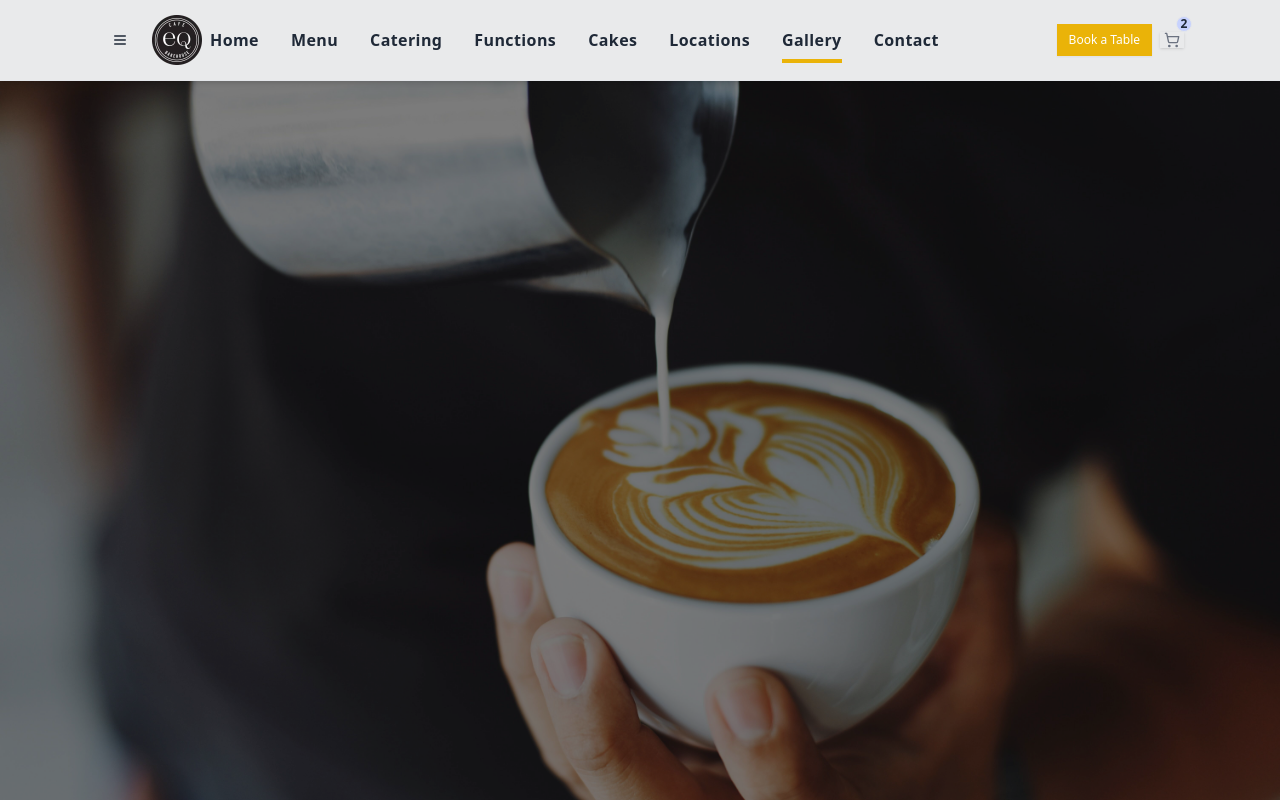
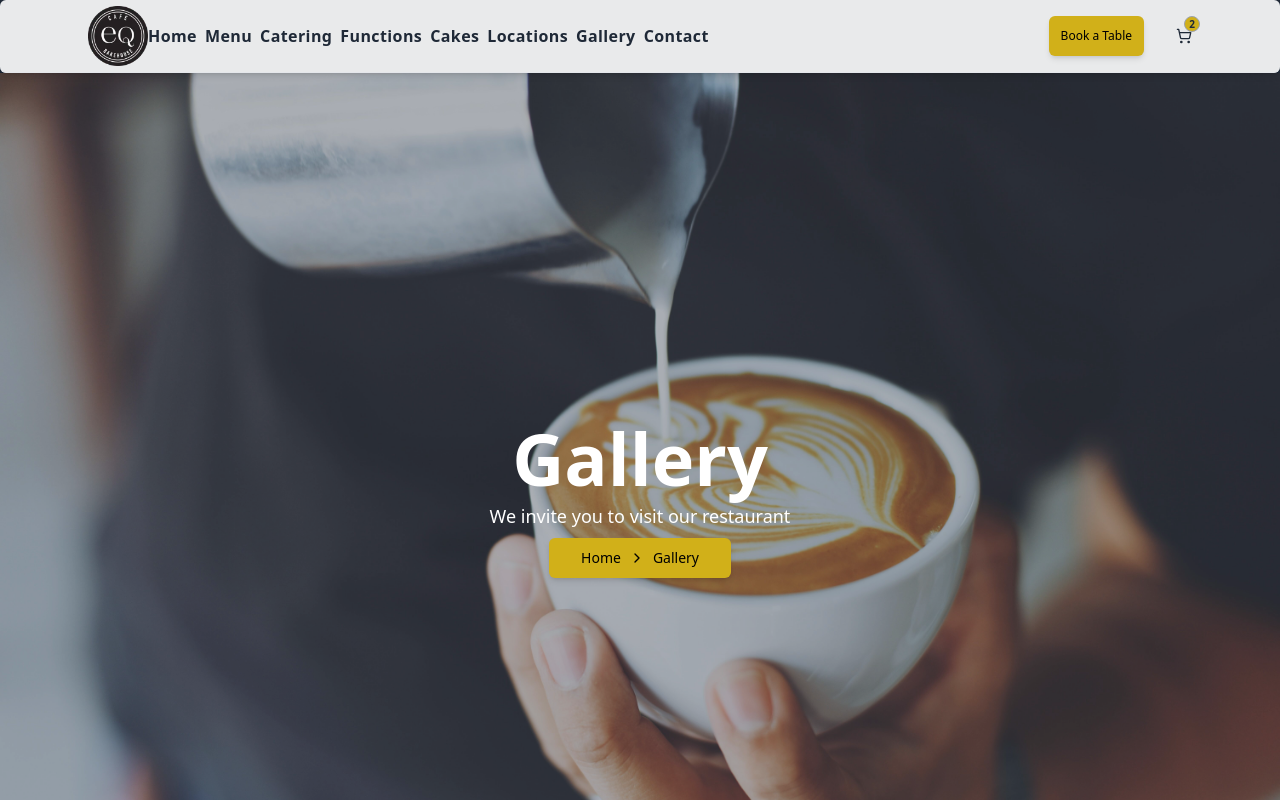
Before and after one commit to bjadhs/eq_cafe, a Next.js app: page /gallery in a window 1280 px wide. Shown: the top 800 px of the page. Built offline with nearby package versions, Linux system fonts and the light colour scheme.

Commit message:
Small-small fix in header and banner

```diff
--- a/app/layout.tsx
+++ b/app/layout.tsx
@@ -27,7 +27,7 @@ export default function RootLayout({
       >
         <Navbar />
         <Banner />
-        <div className='max-width-7xl mx-auto bg-green-300'>{children}</div>
+        <div className='max-width-7xl mx-auto'>{children}</div>
       </body>
     </html>
   );
--- a/components/shared/Banner.tsx
+++ b/components/shared/Banner.tsx
@@ -2,7 +2,10 @@
 
 import Image from 'next/image';
 import { usePathname } from 'next/navigation';
+
 import { menuItems } from '@/lib/menu_items';
+import { Button } from '../ui/button';
+import { ChevronRight } from 'lucide-react';
 
 const Banner = () => {
   const pathname = usePathname();
@@ -11,20 +14,27 @@ const Banner = () => {
   const subtitle =
     path?.subtitle ?? 'Functions and catering perfectly crafted for you.';
   return (
-    <section className='relative width-full h-100vh mx-auto'>
+    <section className='relative max-w-full h-100vh mx-auto'>
       <Image
-        className='object-cover brightness-50'
+        className='object-contain '
         src='/coffee-banner.jpg'
         alt='Banner'
-        width='1920'
-        height='1080'
-        priority
+        width='6016'
+        height='4016'
       />
-      <div className='absolute left-0 right-0 max-w-3xl mx-auto flex flex-col justify-center items-center'>
-        <h1 className='text-3xl lg:text-7xl font-extrabold text-white'>
+
+      <div className='absolute  top-0 left-0 right-0 w-full h-full px-8 mx-auto bg-gray-700/40 flex flex-col justify-center items-center text-center gap-2'>
+        <h1 className='text-md  lg:text-7xl font-extrabold text-white'>
           {title}
         </h1>
         <p className='text-sm lg:text-lg font-thin'>{subtitle}</p>
+        <Button size='lg' variant='route'>
+          <span onClick={() => (window.location.href = '/')}>Home</span>
+          <ChevronRight size={24} />
+          <span onClick={() => (window.location.href = `/${path?.path}`)}>
+            {path?.name}
+          </span>
+        </Button>
       </div>
     </section>
   );
--- a/components/shared/BookTableDialog.tsx
+++ b/components/shared/BookTableDialog.tsx
@@ -27,7 +27,6 @@ type ReservationData = {
 };
 
 const BookTableDialog = () => {
-  //   const [isOpen, setIsOpen] = useState(false);
   const [name, setName] = useState('');
   const [email, setEmail] = useState('');
   const [phone, setPhone] = useState('');
@@ -51,7 +50,7 @@ const BookTableDialog = () => {
     >
       <Dialog>
         <DialogTrigger asChild>
-          <Button size='sm' className='rounder-full' variant='secondary'>
+          <Button size='sm' variant='secondary'>
             Book a Table
           </Button>
         </DialogTrigger>
--- /dev/null
+++ b/components/shared/MenuItem.tsx
@@ -0,0 +1,36 @@
+import { menuItems } from '@/lib/menu_items';
+import { cn } from '@/lib/utils';
+import NavLink from 'next/link';
+// import { usePathname } from 'next/navigation';
+
+type MenuItemProps = {
+  isMobile: boolean;
+  setIsOpen: (isOpen: boolean) => void;
+};
+
+const MenuItem = ({ isMobile, setIsOpen }: MenuItemProps) => {
+  //   const pathname = usePathname();
+
+  return (
+    <ul
+      className={cn(
+        isMobile ? 'mt-6 flex flex-col' : 'hidden lg:flex lg:flex-1',
+        'gap-2'
+      )}
+    >
+      {menuItems.map((item) => (
+        <li key={item.name}>
+          <NavLink
+            onClick={() => setIsOpen(false)}
+            href={item.path}
+            className='font-semibold pb-2 tracking-wide capitalize hover:scale-150 hover:border-b-4  hover:border-[#D1B019]'
+          >
+            {item.name}
+          </NavLink>
+        </li>
+      ))}
+    </ul>
+  );
+};
+
+export default MenuItem;
--- a/components/shared/Navbar.tsx
+++ b/components/shared/Navbar.tsx
@@ -1,10 +1,8 @@
 'use client';
 
-import { usePathname } from 'next/navigation';
 import NavLink from 'next/link';
 import Image from 'next/image';
 import { Menu, ShoppingCart } from 'lucide-react';
-import { menuItems } from '@/lib/menu_items';
 import eq from '@/public/eq.png'; // Ensure this path is correct
 import { Button } from '@/components/ui/button';
 
@@ -17,24 +15,45 @@ import {
   SheetTitle,
 } from '@/components/ui/sheet';
 import { useState } from 'react';
+import MenuItem from './MenuItem';
 
 const Header = () => {
-  const pathname = usePathname();
   const [isOpen, setIsOpen] = useState(false);
+  const [count, setCount] = useState(2);
+  const handleIncrement = () => setCount(count + 1);
 
   return (
     <header className='sticky top-0 z-50 border-b rounded-md bg-white/90 backdrop-blur p-4 shadow-md mx-auto max-width-2xl text-gray-800'>
-      <nav className='mx-auto max-w-6xl h-12 flex justify-between items-center px-4 sm:px-6 lg:px-8'>
+      <nav className='mx-auto max-w-6xl h-10 flex justify-between items-center px-2 sm:px-4 lg:px-6'>
+        <NavLink href='/'>
+          <Image src={eq} alt='EQ' width={60} height={60} />
+        </NavLink>
+
+        <MenuItem isMobile={false} setIsOpen={setIsOpen} />
+
+        <div className='flex items-center gap-8'>
+          <BookTableDialog />
           <div className='flex items-center gap-2'>
+            <Button
+              className='relative'
+              size='xs'
+              variant='ghost'
+              onClick={handleIncrement}
+            >
+              <ShoppingCart size='xs' />
+              <span className='absolute -top-3 -right-2 h-4 w-4 flex items-center justify-center bg-[#D1B019] border border-gray-400 rounded-full text-[10px] font-semibold text-gray-800'>
+                {count}
+              </span>
+            </Button>
             <Sheet open={isOpen} onOpenChange={() => setIsOpen(!isOpen)}>
               <SheetTrigger asChild>
-              <Button variant='ghost' className=''>
-                <Menu className='h-6 w-6' />
+                <Button size='xs' variant='ghost' className='flex lg:hidden'>
+                  <Menu />
                 </Button>
               </SheetTrigger>
               <SheetContent
                 side='left'
-              className='w-[300px] sm:w-[400px] bg-yellow-300 text-gray-700'
+                className='w-[300px] sm:w-[400px] bg-[#D1B019]/80 text-gray-700'
               >
                 <SheetHeader>
                   <SheetTitle>
@@ -43,54 +62,10 @@ const Header = () => {
                     </NavLink>
                   </SheetTitle>
                 </SheetHeader>
-              <ul className='mt-6 flex flex-col gap-4'>
-                {menuItems.map((item) => (
-                  <li key={item.name} className='inline-block mx-2'>
-                    <NavLink
-                      onClick={() => setIsOpen(false)}
-                      href={item.path}
-                      className={`font-bold pb-2 tracking-wide hover:scale-150 hover:border-b-4  hover:border-yellow-400 active:border-yellow-400 ${
-                        pathname === item.path
-                          ? 'border-b-4 border-yellow-500'
-                          : ''
-                      }`}
-                    >
-                      {item.name}
-                    </NavLink>
-                  </li>
-                ))}
-              </ul>
+                <MenuItem isMobile={true} setIsOpen={setIsOpen} />
               </SheetContent>
             </Sheet>
-          <NavLink href='/'>
-            <Image src={eq} alt='EQ' width={50} height={50} />
-          </NavLink>
           </div>
-
-        <ul className='hidden lg:flex lg:flex-1 gap-4'>
-          {menuItems.map((item) => (
-            <li key={item.name} className='inline-block mx-2'>
-              <NavLink
-                href={item.path}
-                className={`font-bold pb-2 tracking-wide hover:scale-150 hover:border-b-4  hover:border-yellow-400 active:border-yellow-400 ${
-                  pathname === item.path ? 'border-b-4 border-yellow-500' : ''
-                }`}
-              >
-                {item.name}
-              </NavLink>
-            </li>
-          ))}
-        </ul>
-
-        <div className='relative flex items-center gap-2'>
-          <BookTableDialog />
-
-          <Button size='xs'>
-            <ShoppingCart className=' text-gray-500' size={32} />
-            <span className='absolute -top-2 -right-2 h-4 w-4 flex items-center justify-center bg-indigo-200 border rounded-full text-xs font-bold text-gray-800'>
-              2
-            </span>
-          </Button>
         </div>
       </nav>
     </header>
--- a/components/ui/button.tsx
+++ b/components/ui/button.tsx
@@ -15,17 +15,17 @@ const buttonVariants = cva(
           'bg-destructive text-destructive-foreground shadow-sm hover:bg-destructive/90',
         outline:
           'border border-input bg-background shadow-sm hover:bg-accent hover:text-accent-foreground',
-        secondary:
-          'bg-yellow-500 text-white shadow-sm hover:bg-yellow-400/80 rounded-xl',
+        secondary: 'bg-[#D1B019] text-black shadow-md hover:bg-[#D1B019]/70',
         ghost: 'hover:bg-accent hover:text-accent-foreground',
         link: 'text-primary underline-offset-4 hover:underline',
+        route: 'bg-[#D1B019] text-black border-1 border-black shadow-md',
       },
       size: {
-        default: 'h-9 px-4 py-2',
-        sm: 'h-8 rounded-md px-3 text-xs',
+        default: 'h-9 px-4 py-2 rounded-md',
+        sm: 'h-10 rounded-md px-3 py-2 text-xs',
         lg: 'h-10 rounded-md px-8',
         icon: 'h-9 w-9',
-        xs: 'h-4 w-6 rounded-md px-2 text-xs',
+        xs: 'h-4 w-4 rounded-md p-1 text-xs',
       },
     },
     defaultVariants: {
--- a/tailwind.config.ts
+++ b/tailwind.config.ts
@@ -51,11 +51,7 @@ export default {
   				'5': 'hsl(var(--chart-5))'
   			}
   		},
-  		borderRadius: {
-  			lg: 'var(--radius)',
-  			md: 'calc(var(--radius) - 2px)',
-  			sm: 'calc(var(--radius) - 4px)'
-  		}
+
   	}
   },
   // eslint-disable-next-line @typescript-eslint/no-require-imports
```
Lines whose indentation alone changed are shown as unchanged.
